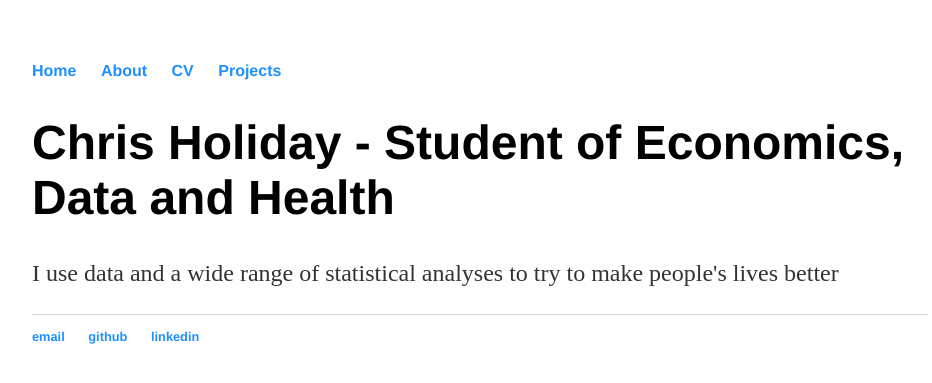
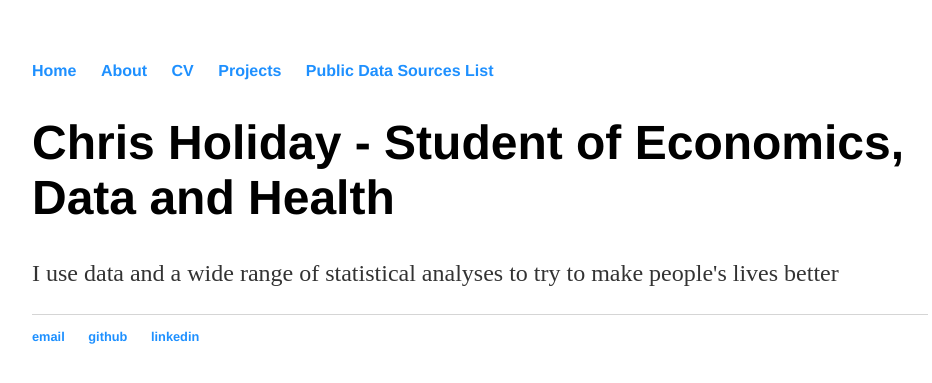
Before and after one commit to chrisjohnholiday/chrisjohnholiday.github.io, a Jekyll site: the page built from index.html, in a window 1280 px wide. Shown: the top 383 px of the page, without its empty margins (160-1092 px from the left). Built offline with Jekyll 4.4.1, drawn with Linux system fonts in a browser that asks for light colours.

Commit message:
Update default.html

```diff
--- a/_layouts/default.html
+++ b/_layouts/default.html
@@ -12,6 +12,7 @@
 	        	<li><a href="/about">About</a></li>
         		<li><a href="/CV">CV</a></li>
 			<li><a href="/writing">Projects</a></li>
+			<li><a href="/Data%20Sources">Public Data Sources List</a></li>
     		</ul>
 		</nav>
 		<div class="container">
```
